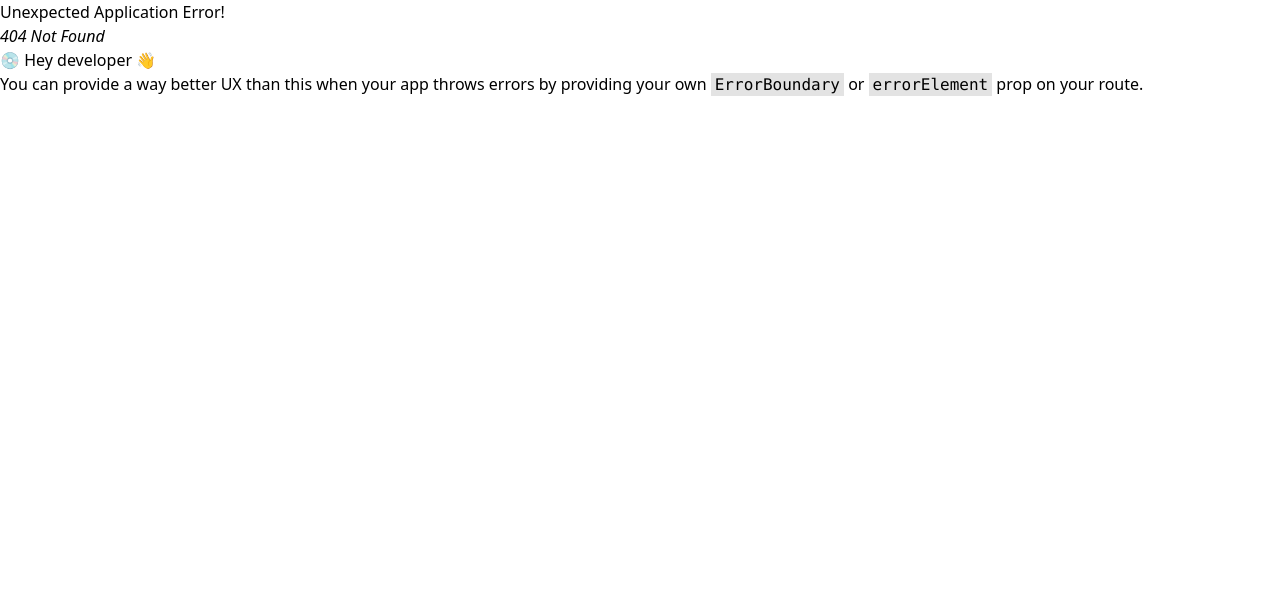
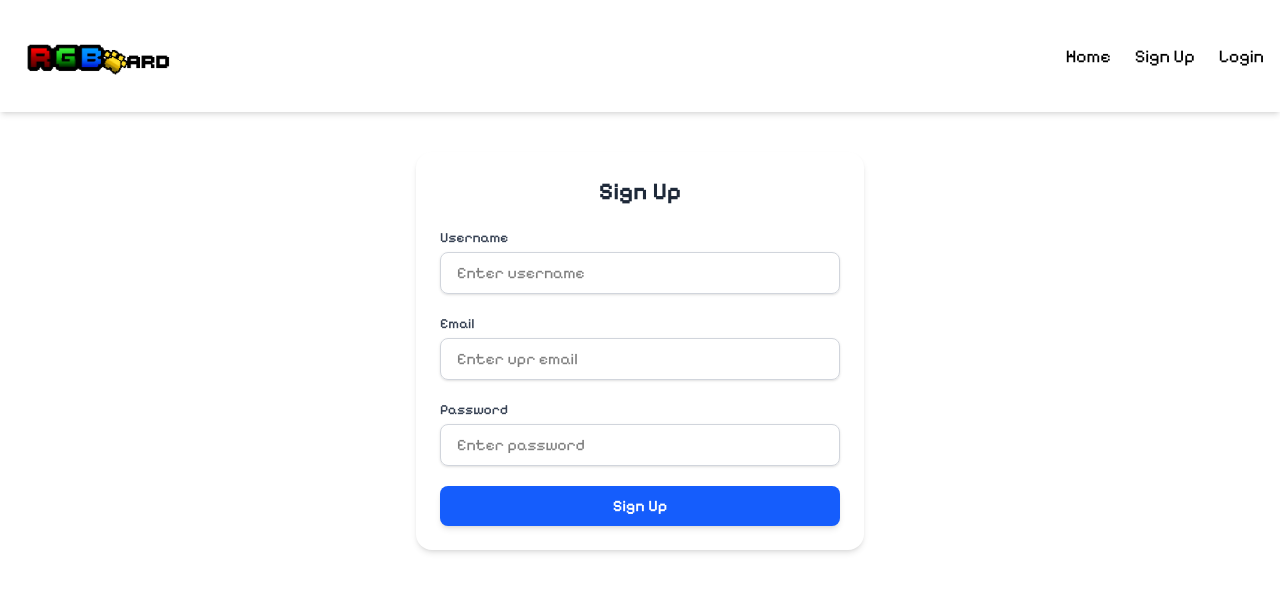
Before and after one commit to RGBOARD/webapp, a React (Vite) app in the folder view/: page /signup in a window 1280 px wide. Before the commit this address had no page. Shown: the top 592 px of the page. Built offline with nearby package versions, Linux system fonts and the light colour scheme.

Commit message:
sign up form component

```diff
--- a/view/src/components/Navbar.jsx
+++ b/view/src/components/Navbar.jsx
@@ -1,4 +1,5 @@
-import { useState } from 'react';
+import {useState} from 'react';
+import {NavLink} from "react-router-dom";
 
 import '../App.css';
 import '../assets/fonts/PixelifySans/PixelifySans-VariableFont_wght.ttf'
@@ -17,9 +18,15 @@ export default function Navbar() {
 
         {/* Desktop Menu */}
         <ul className="hidden md:flex space-x-6 text-lg">
-          <li className="hover:text-red-300 cursor-pointer" >Home</li>
-          <li className="hover:text-green-300 cursor-pointer">Sign Up</li>
-          <li className="hover:text-blue-300 cursor-pointer">Login</li>
+          <li className="hover:text-red-300 cursor-pointer" >
+            <NavLink to="/" end>Home</NavLink>
+          </li>
+          <li className="hover:text-green-300 cursor-pointer">
+            <NavLink to="/signup" end>Sign Up</NavLink>
+          </li>
+          <li className="hover:text-blue-300 cursor-pointer">
+            <NavLink to="/login" end>Login</NavLink>
+          </li>
         </ul>
 
         {/* Mobile Menu Button */}
--- /dev/null
+++ b/view/src/components/SignUpForm.jsx
@@ -0,0 +1,87 @@
+import { useState } from 'react'
+import '../App.css'
+import '../assets/fonts/PixelifySans/PixelifySans-VariableFont_wght.ttf'
+
+export default function SignUpForm() {
+  const [formData, setFormData] = useState({
+    username: '',
+    email: '',
+    password: ''
+  });
+
+  const handleChange = (e) => {
+    const { name, value } = e.target;
+    setFormData(prev => ({
+      ...prev,
+      [name]: value
+    }));
+  };
+
+  const handleSubmit = (e) => {
+    e.preventDefault();
+    console.log('Form submitted:', formData);
+    // Handle form data here
+  };
+
+  return (
+    <form
+      onSubmit={handleSubmit}
+      className="max-w-md mx-auto mt-10 p-6 bg-white rounded-2xl shadow-md space-y-5"
+      style={{fontFamily: '"Pixelify Sans", sans-serif'}}
+    >
+      <h2 className="text-2xl font-bold text-center text-gray-800">Sign Up</h2>
+
+      <div>
+        <label htmlFor="username" className="block text-sm font-medium text-gray-700">
+          Username
+        </label>
+        <input
+          id="username"
+          name="username"
+          type="text"
+          value={formData.username}
+          onChange={handleChange}
+          placeholder="Enter username"
+          className="mt-1 w-full px-4 py-2 border border-gray-300 rounded-lg shadow-sm focus:outline-none focus:ring focus:ring-blue-500"
+        />
+      </div>
+
+      <div>
+        <label htmlFor="email" className="block text-sm font-medium text-gray-700">
+          Email
+        </label>
+        <input
+          id="email"
+          name="email"
+          type="email"
+          value={formData.email}
+          onChange={handleChange}
+          placeholder="Enter upr email"
+          className="mt-1 w-full px-4 py-2 border border-gray-300 rounded-lg shadow-sm focus:outline-none focus:ring focus:ring-blue-500"
+        />
+      </div>
+
+      <div>
+        <label htmlFor="password" className="block text-sm font-medium text-gray-700">
+          Password
+        </label>
+        <input
+          id="password"
+          name="password"
+          type="password"
+          value={formData.password}
+          onChange={handleChange}
+          placeholder="Enter password"
+          className="mt-1 w-full px-4 py-2 border border-gray-300 rounded-lg shadow-sm focus:outline-none focus:ring focus:ring-blue-500"
+        />
+      </div>
+
+      <button
+        type="submit"
+        className="w-full py-2 px-4 bg-blue-600 text-white font-semibold rounded-lg shadow-md hover:bg-blue-300 focus:outline-none focus:ring-2 focus:ring-blue-500"
+      >
+        Sign Up
+      </button>
+    </form>
+  );
+}
--- a/view/src/main.jsx
+++ b/view/src/main.jsx
@@ -1,11 +1,13 @@
 import { StrictMode } from 'react'
 import { createRoot } from 'react-dom/client'
 import App from './App.jsx'
+import SignUp from './pages/SignUp.jsx'
 import {createBrowserRouter, RouterProvider} from "react-router-dom";
 
 
 const router = createBrowserRouter([
     {path: "/", element: <App/>},
+    {path: "/signup", element: <SignUp/>}
     // Add routes here
 ])
 
--- a/view/src/pages/SignUp.jsx
+++ b/view/src/pages/SignUp.jsx
@@ -1,7 +1,12 @@
-import React from 'react'
+import { useState } from 'react'
+import Navbar from '../components/Navbar.jsx'
+import SignUpForm from '../components/SignUpForm.jsx'
+import '../App.css'
 
-function SignUp(){
-    return(<div>Hi</div>)
+export default function SignUp(){
+
+    return(<>
+        <Navbar/>
+        <SignUpForm/>
+        </>)
 }
-
-export default SignUp;
```
